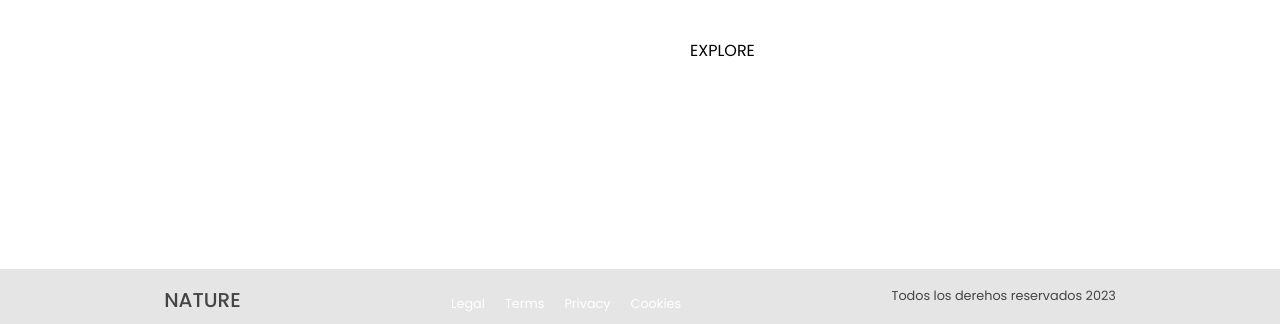
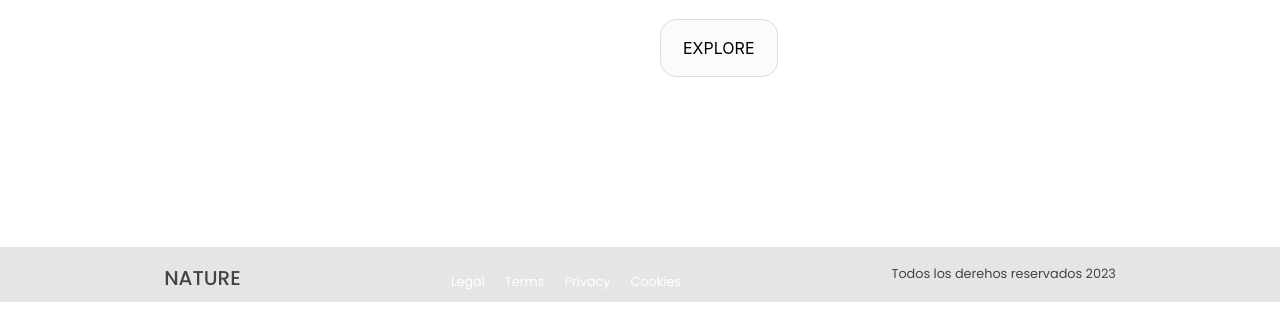
Before and after one commit to franGhisoni/Progra2Parcial1, a PHP site: page / in a window 1280 px wide. Shown: the part 3864-4188 px from the top of the page. After the commit the page ends 4166 px from the top, so only its background shows below. Run offline with PHP 8.4, Linux system fonts and the light colour scheme.

Commit message:
Boton EXPLORE nuevo

```diff
--- a/css/estilos.css
+++ b/css/estilos.css
@@ -226,6 +226,46 @@
     margin-bottom: 5rem;
 }
 
+/*--------------------------------------------------------- Botones ---------------------------------------------------------*/
+
+.button-exp {
+    align-items: center;
+    background-color: rgba(240, 240, 240, 0.26);
+    border: 1px solid #DFDFDF;
+    border-radius: 16px;
+    box-sizing: border-box;
+    color: #000000;
+    cursor: pointer;
+    display: flex;
+    font-family: Inter, sans-serif;
+    justify-content: center;
+    line-height: 28px;
+    padding: 14px 22px;
+    text-decoration: none;
+    transition: all .2s;
+    user-select: none;
+    -webkit-user-select: none;
+    touch-action: manipulation;
+  }
+
+  .button-exp:active,
+  .button-exp:hover {
+    outline: 0;
+  }
+
+  .button-exp:hover {
+    background-color: #FFFFFF;
+    border-color: rgba(0, 0, 0, 0.19);
+  }
+
+  @media (max-width: 768px) {
+    .button-exp {
+      font-size: 20px;
+      min-width: 200px;
+      padding: 14px 16px;
+    }
+  }
+
 /*--------------------------------------------------------- Otra cosa we ---------------------------------------------------------*/
 
 body {
--- a/views/home.php
+++ b/views/home.php
@@ -3,7 +3,7 @@
             <div class="info">
                 <h2>Diseñado para realzar tu belleza</h2>
                 <p class="pExplore">En NATURE, creemos en realzar tu belleza natural. Nuestra gama de productos de belleza de alta calidad está diseñada para hacerte sentir segura y radiante en cada momento. Únete a nosotros y descubre tu mejor versión.</p>
-                <p><a class="explore" href="explore">EXPLORE</a></p>
+                <button class="button-exp" role="button">EXPLORE</button>
 
             </div>
         </div>
@@ -183,7 +183,7 @@
                 <div class="textGuide">
                     <h2>Guía de Prueba de Parches</h2>
                     <p>Las pruebas de parche son una herramienta sencilla para prever reacciones negativas iniciales a un producto nuevo. Se recomienda realizar una prueba de parche antes de usar un producto por primera vez en tu rutina.</p>
-                    <p><a class="explore" href="explore">EXPLORE</a></p>
+                    <button class="button-exp" role="button">EXPLORE</button>
                 </div>
             </div>
     </section>
```
